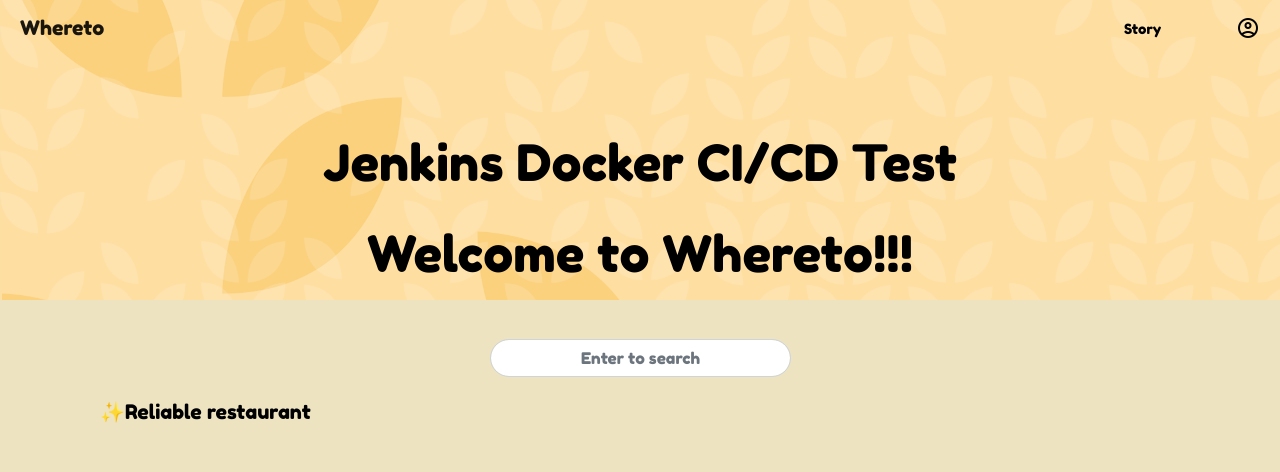
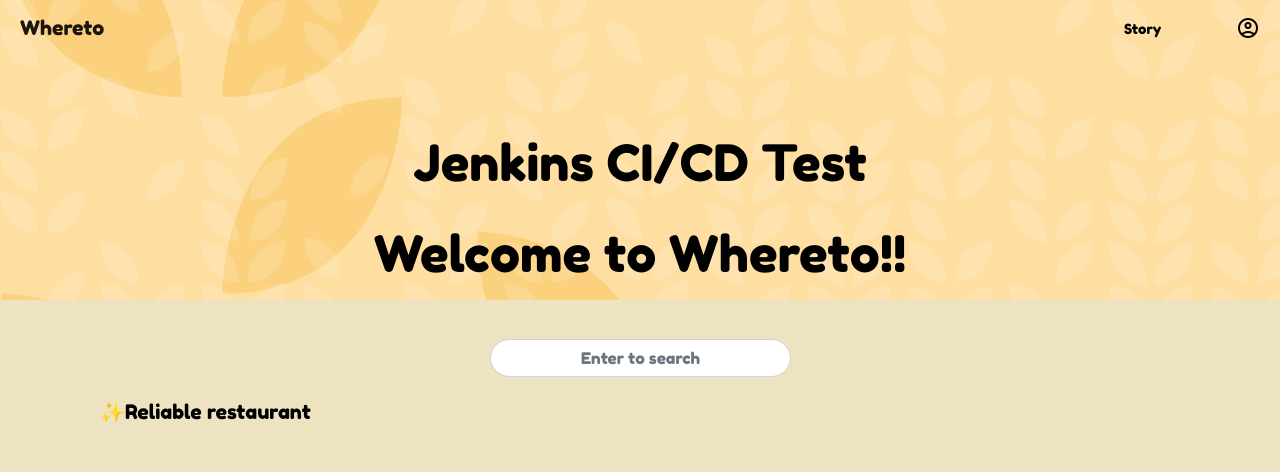
Before and after one commit to NewHoony/whereto, a Django app: page / in a window 1280 px wide. Shown: the top 472 px of the page. Run offline with Django 4.2, Linux system fonts and the light colour scheme; some libraries are stand-ins or nearby versions.

Commit message:
jenkins CI/CD TEST(12)

```diff
--- a/templates/main/index.html
+++ b/templates/main/index.html
@@ -6,8 +6,8 @@
 
   <section class="container-fluid">
       <div class="container text-center" style="padding-top: 125px; font-size: 50px;">
-        <p>Jenkins Docker CI/CD Test</p>
-        <p>Welcome to Whereto!!!</p>
+        <p>Jenkins CI/CD Test</p>
+        <p>Welcome to Whereto!!</p>
         <form action="https://www.google.com/search" method="GET">
           <div class="mx-auto mt-5 search-bar input-group mb-3" style="width: 300px;">
             <input name="q" type="text" class="form-control rounded-pill text-center" placeholder="Enter to search" aria-label="Recipient's username" aria-describedby="button-addon2">
```
